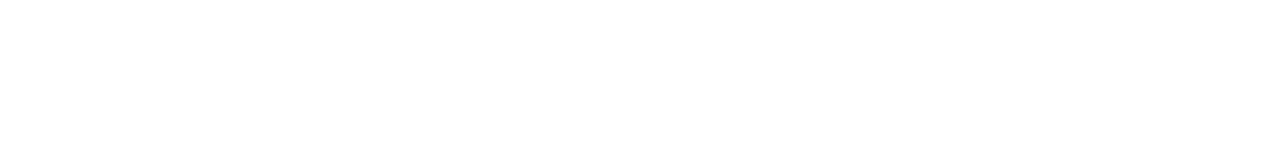
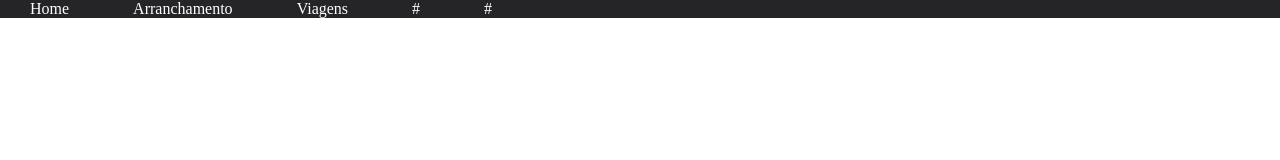
Before and after one commit to ViniciusCardozoNoda/Arranchamento, a plain HTML site: page modelo/página2/index2.html in a window 1280 px wide. Drawn offline with Linux system fonts and the light colour scheme.

Commit message:
alterações

```diff
--- a/modelo/página2/index2.html
+++ b/modelo/página2/index2.html
@@ -4,10 +4,17 @@
     <meta charset="UTF-8">
     <meta http-equiv="X-UA-Compatible" content="IE=edge">
     <meta name="viewport" content="width=device-width, initial-scale=1.0">
+    <link rel="shortcut icon" href="/modelo/assets/img/favicon/favicon.ico" type="image/x-icon">
     <link rel="stylesheet" href="style.css">
     <title>Arranchamento</title>
 </head>
 <body>
-
+    <ul id="menu-h">
+        <li><a href="#">Home</a></li>
+        <li><a href="#">Arranchamento</a></li>
+        <li><a href="#">Viagens</a></li>
+        <li><a href="#">#</a></li>
+        <li><a href="#">#</a></li>
+    </ul>
 </body>
 </html>
--- a/modelo/página2/style.css
+++ b/modelo/página2/style.css
@@ -0,0 +1,25 @@
+@import url('https://fonts.googleapis.com/css2? family= Open+Sans & display=swap');
+
+* {
+    margin: 0 auto;
+    padding: 0;
+    box-sizing: border-box;
+}
+
+#menu-h {
+    list-style: none;
+    padding: 0;
+    background-color: rgb(37,37,39);
+}
+
+#menu-h li {
+    display: inline-block;
+}
+
+#menu-h li a{
+    color: #fff;
+    padding: 30px;
+    display: inline-block;
+    text-decoration: none;
+    display: inline;
+}
```
Also changed, not shown: modelo/index.html (+1 -1 lines).
